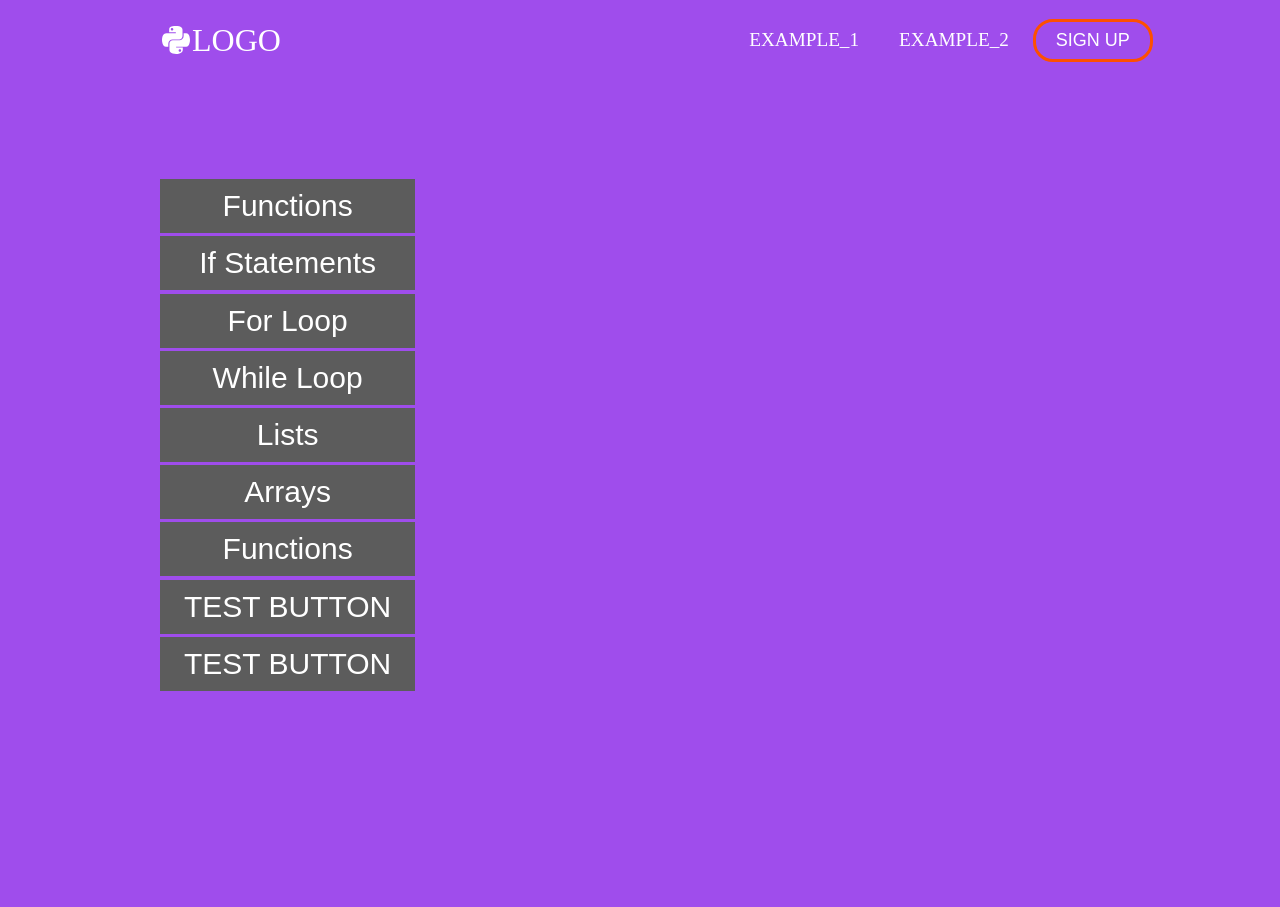
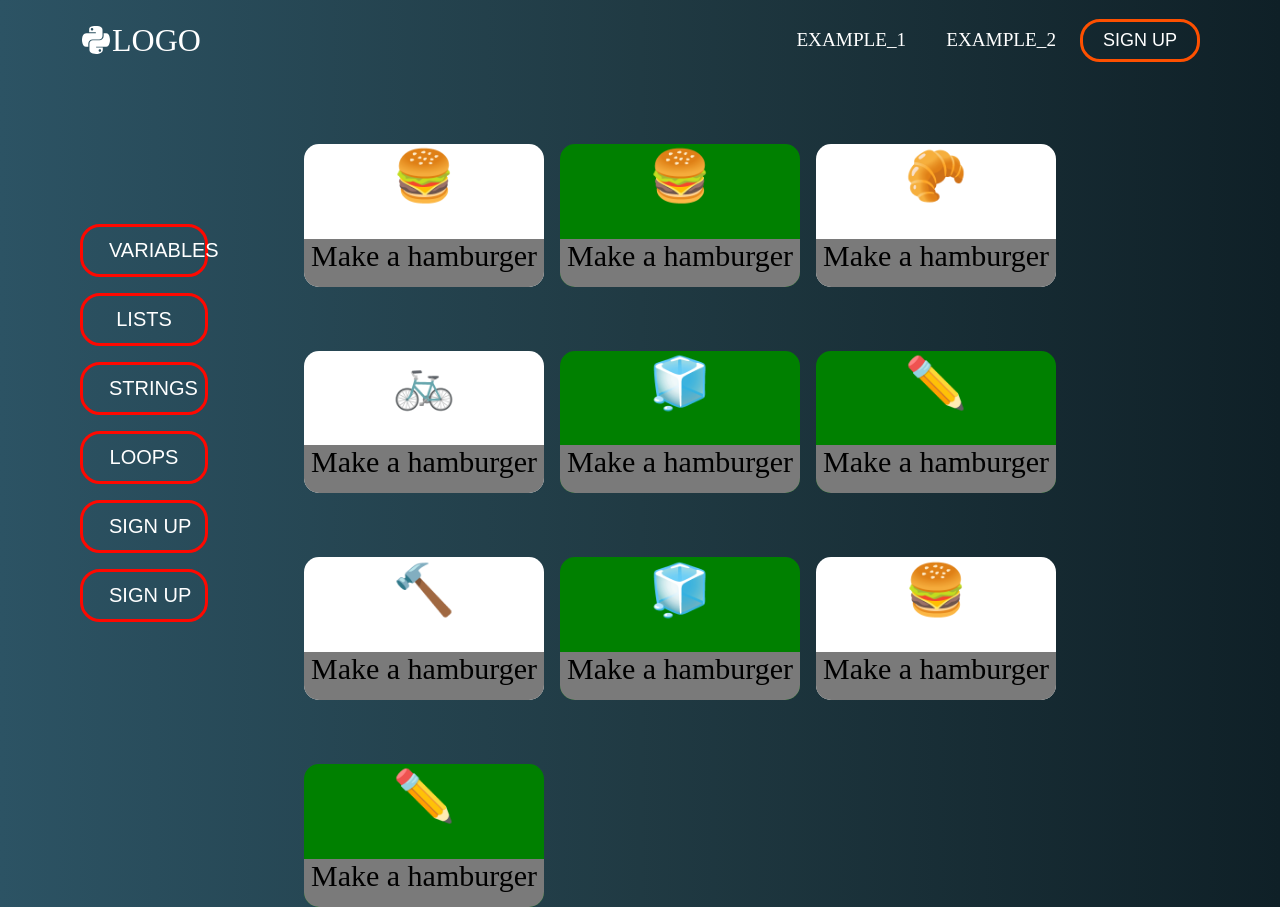
Before and after one commit to DilyanAntonov/PyKids-React, a React (Create React App) app: page /example2 in a window 1280 px wide. Before the commit the page ends 800 px from the top, so only its background shows below. Built offline with nearby package versions, Linux system fonts and the light colour scheme.

Commit message:
Added Tasks Page

```diff
--- a/src/components/Button.css
+++ b/src/components/Button.css
@@ -3,6 +3,7 @@
     --secondary: #fe5000;
     --hint: rgb(49, 141, 76);
     --solution: #ee3000;
+    --menu: #ff0800;
 }
 
 .btn {
@@ -59,6 +60,23 @@
   transition: 250ms;
 }
 
+.btn--menu {
+  background-color: transparent;
+  color: var(--primary);
+  width: 100%;
+  margin-top: 1rem;
+  padding: 8px 20px;
+  border: 3px solid var(--menu);
+  transition: all 0.3s ease-out;
+}
+
+.btn--menu:hover {
+  transition: all 0.3s ease-out;
+  background: var(--menu) !important;
+  color: #fff;
+  transition: 250ms;
+}
+
 .btn--medium {
   padding: 8px 20px;
   font-size: 18px;
--- a/src/components/Button.js
+++ b/src/components/Button.js
@@ -1,20 +1,7 @@
-// import React from 'react';
-// import './Button.css';
-// import { Link } from 'react-router-dom';
-
-// export function Button() {
-//   return (
-//     <Link to='sign-up'>
-//       <button className='btn'>Sign Up</button>
-//     </Link>
-//   );
-// }
-
 import React from 'react';
 import './Button.css';
-import { Link, BrowserRouter  } from 'react-router-dom';
 
-const STYLES = ['btn--primary', 'btn--outline', 'btn--test', 'btn--hint', 'btn--solution'];
+const STYLES = ['btn--primary', 'btn--outline', 'btn--test', 'btn--hint', 'btn--solution', 'btn--menu'];
 
 const SIZES = ['btn--medium', 'btn--large', 'btn--mobile'];
 
--- /dev/null
+++ b/src/components/Card.css
@@ -0,0 +1,23 @@
+.card-container {
+    margin-top: 4rem;
+    margin-right: 1rem;
+    border-radius: 15px;
+    width: 15rem;
+}
+
+.card-title {
+    margin-top: 0.2rem;
+    font-size: 50px;
+    text-align: center;
+}
+
+.card-text {
+    height: 6vh;
+    border-bottom-left-radius: 15px;
+    border-bottom-right-radius: 15px;
+    font-size: 30px;
+    background-color: rgb(122, 122, 122);
+    text-align: center;
+
+
+}
--- /dev/null
+++ b/src/components/Card.js
@@ -0,0 +1,27 @@
+import React from 'react';
+import "./Card.css"
+
+
+export default function Card (props) {
+
+  const {
+    title,
+    text,
+    link,
+    completed
+  } = props;
+
+  if (completed==="false") {
+    var color = "white"
+  } else { var color = "green"}
+
+  return (
+      <div className="card-container" style={{backgroundColor: color}}>
+        <h1 className="card-title">{title}</h1>
+        <div className="card-text">
+          <p>{text}</p>
+        </div>
+      </div>
+
+  );
+};
--- a/src/components/Navbar.css
+++ b/src/components/Navbar.css
@@ -1,9 +1,8 @@
 .navbar {
     height: 80px;
-    display: flex;
+    /* display: flex; */
     font-size: 1.2rem;
     position: sticky;
-    padding-left: 10rem;
   }
 
 .navbar-container {
@@ -30,7 +29,6 @@
   text-align: center;
   justify-content: end;
   width: 100vw;
-  margin-left: -28rem;
 }
 
 .nav-item {
--- a/src/components/TaskSearch.css
+++ b/src/components/TaskSearch.css
@@ -1,24 +1,13 @@
-.btn-group button {
-    background-color: #5c5c5c; /* Green background */
-    border: none; /* Green border */
-    color: white; /* White text */
-    padding: 10px 24px; /* Some padding */
-    cursor: pointer; /* Pointer/hand icon */
-    width: 100%; /* Set a width if needed */
-    display: block; /* Make the buttons appear below each other */
-    font-size: 30px;
-    margin-top: .2rem;
-  }
+.side-buttons-group {
+    float: left;
+    margin-top: 8rem;
+    width: 10vw;
 
-.btn-group {
-    margin-top: -7rem;
 }
 
-.btn:first-child {
-    border-top-left-radius: 5rem;
+.items-group {
+    display: flex;
+    flex-wrap: wrap;
+    float: right;
+    width: 70vw;
 }
-
-/* Add a background color on hover */
-.btn-group button:hover {
-background-color: #e46a1a;
-}
--- a/src/components/TaskSearch.js
+++ b/src/components/TaskSearch.js
@@ -1,26 +1,131 @@
 import React, { useState } from 'react';
-import Editor from './Editor';
 import './TaskSearch.css'
 import { Button } from './Button';
+import  Card  from './Card'
 
 export default function TaskSearch(props) {
 
+    const items = [
+        {
+            title: "🍔",
+            text:"Make a hamburger",
+            link:"/",
+            completed:"true"
+        },
+        {
+            title:"🥐",
+            text:"Make a hamburger",
+            link:"/",
+            completed:"false"
+        },
+        {
+            title:"🚲",
+            text:"Make a hamburger",
+            link:"/",
+            completed:"false"
+        },
+        {
+            title:"🧊",
+            text:"Make a hamburger",
+            link:"/",
+            completed:"true"
+        },
+        {
+            title:"✏️",
+            text:"Make a hamburger",
+            link:"/",
+            completed:"true"
+        },
+        {
+            title:"🔨",
+            text:"Make a hamburger",
+            link:"/",
+            completed:"false"
+        },
+        {
+            title:"🧊",
+            text:"Make a hamburger",
+            link:"/",
+            completed:"true"
+        },
+        {
+            title:"🍔",
+            text:"Make a hamburger",
+            link:"/",
+            completed:"false"
+        },
+        {
+            title:"✏️",
+            text:"Make a hamburger",
+            link:"/",
+            completed:"true"
+        }
+    ];
+
+    items.forEach(function(entry){
+        console.log(entry.title);
+    });
+
   return (
     <>
-        <div className="left-side">
-            <div className="main-text-block">
-                <div className="btn-group">
-                    <button>Functions</button>
-                    <button>If Statements</button>
-                    <button>For Loop</button>
-                    <button>While Loop</button>
-                    <button>Lists</button>
-                    <button>Arrays</button>
-                    <button>Functions</button>
-                    <button>TEST BUTTON</button>
-                    <button>TEST BUTTON</button>
-                </div>
-            </div>
+        <div className="side-buttons-group">
+            <Button
+                className='btns'
+                buttonStyle='btn--menu'
+                buttonSize='btn--large'
+                >
+                VARIABLES
+            </Button>
+            <Button
+                className='btns'
+                buttonStyle='btn--menu'
+                buttonSize='btn--large'
+                >
+                LISTS
+            </Button>
+            <Button
+                className='btns'
+                buttonStyle='btn--menu'
+                buttonSize='btn--large'
+                >
+                STRINGS
+            </Button>
+            <Button
+                className='btns'
+                buttonStyle='btn--menu'
+                buttonSize='btn--large'
+                >
+                LOOPS
+            </Button>
+            <Button
+                className='btns'
+                buttonStyle='btn--menu'
+                buttonSize='btn--large'
+                >
+                SIGN UP
+            </Button>
+            <Button
+                className='btns'
+                buttonStyle='btn--menu'
+                buttonSize='btn--large'
+                >
+                SIGN UP
+            </Button>
+        </div>
+        <div className="items-group">
+            <Card
+                title="🍔"
+                text="Make a hamburger"
+                link="/"
+                completed="false"
+            />
+            {items.map((item, i) =>
+                        <Card
+                            title = {item.title}
+                            text = {item.text}
+                            link = {item.link}
+                            completed = {item.completed}
+                        />)}
         </div>
     </>
     );
--- a/src/index.css
+++ b/src/index.css
@@ -4,12 +4,17 @@
 
 body {
     margin: 0;
-    background: rgb(159, 77, 236);
+    background: #0F2027;  /* fallback for old browsers */
+    background: -webkit-linear-gradient(to right, #2C5364, #203A43, #0F2027);  /* Chrome 10-25, Safari 5.1-6 */
+    background: linear-gradient(to right, #2C5364, #203A43, #0F2027); /* W3C, IE 10+/ Edge, Firefox 16+, Chrome 26+, Opera 12+, Safari 7+ */
+
+    margin-left: 5rem;
+    margin-right: 5rem;
 }
 
 .pane {
     margin-top: -5rem;
-    width: 49vw;
+    width: 40vw;
     height: 100vh;
     display: flex;
 }
@@ -22,7 +27,8 @@ body {
 .main-text-block {
     font-family: Arial, Helvetica, sans-serif;
     color: white;
-    padding: 13rem 5rem 5rem 10rem;
+    padding: 11rem 5rem 2rem 20rem;
+    padding-left: 0 !important;
 }
 
 .main-text {
@@ -35,13 +41,14 @@ body {
 }
 
 
-/* Code demo */
+    /* Code demo */
 .editor-container {
     flex-grow: 1;
     flex-basis: 0;
     display: flex;
     flex-direction: column;
-    padding: 10rem 8rem 5rem 2rem;
+    padding: 10rem 2rem 5rem 0rem;
+    padding-right: 0 !important;
 }
 
 .right-side {
```
